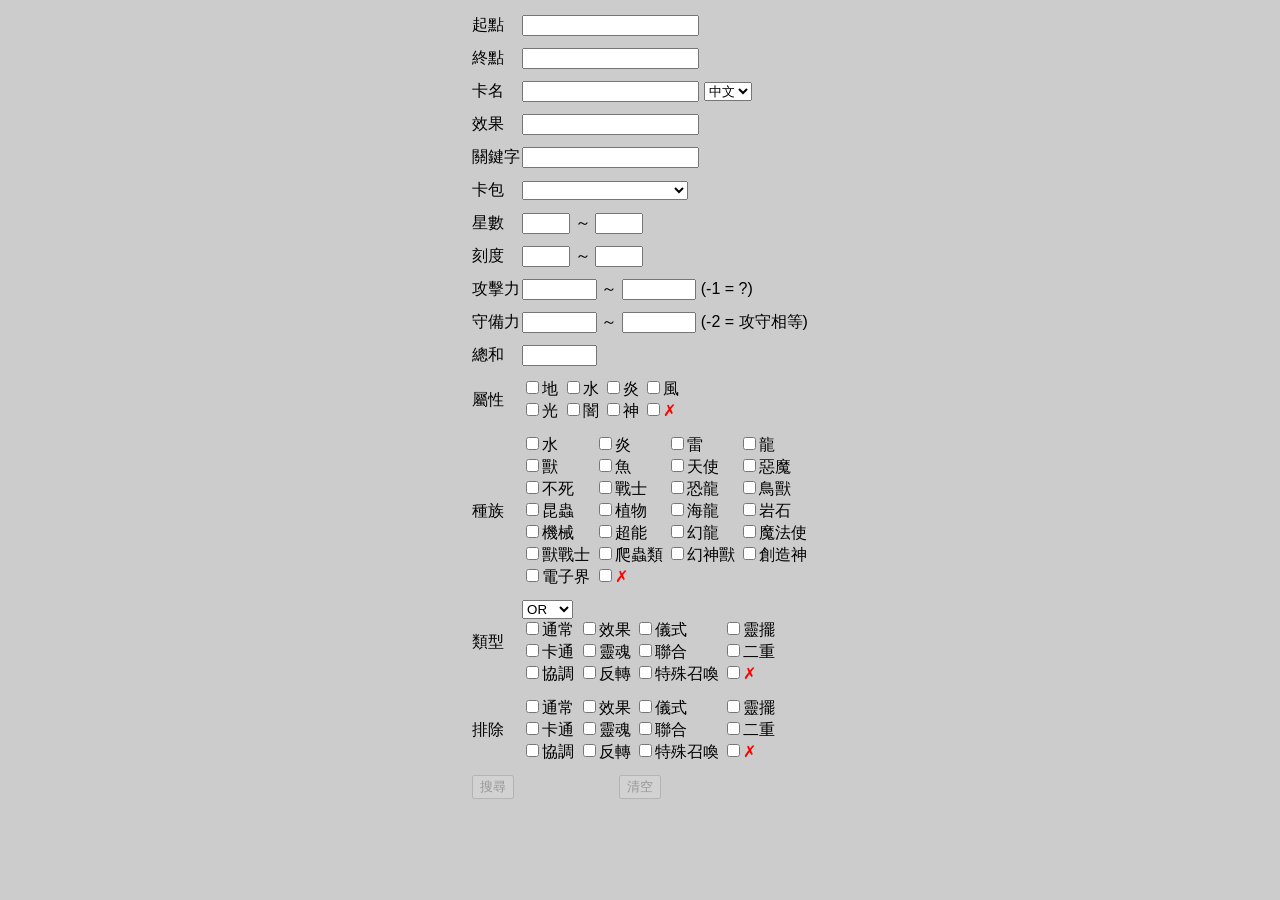
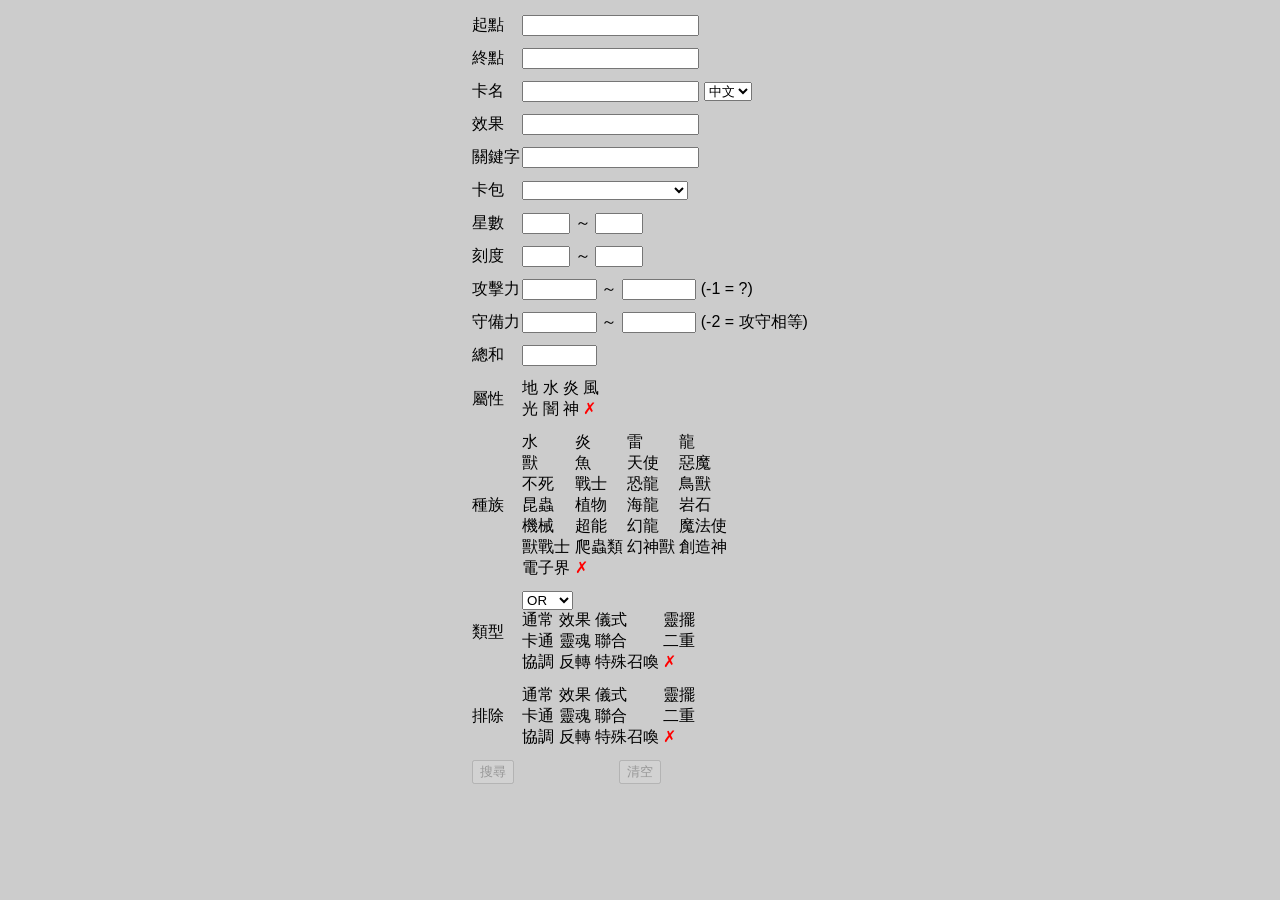

phase 1

--- a/query/main.css
+++ b/query/main.css
@@ -153,3 +153,30 @@ button.submit {
 .transparent {
 	opacity: 0;
 }
+
+input[type="checkbox"] {
+	display: none;
+}
+
+input:checked+.button {
+	background: #5e7380;
+	color: #fff;
+}
+
+.button {
+	display: inline-block;
+	margin: 0 5px 5px 0;
+	padding: 5px 8px;
+	background: #ddd;
+	color: #333;
+	cursor: pointer;
+}
+
+.button:hover {
+	background: #bbb;
+	color: #fff;
+}
+
+#checkbox .round {
+	border-radius: 5px;
+}
